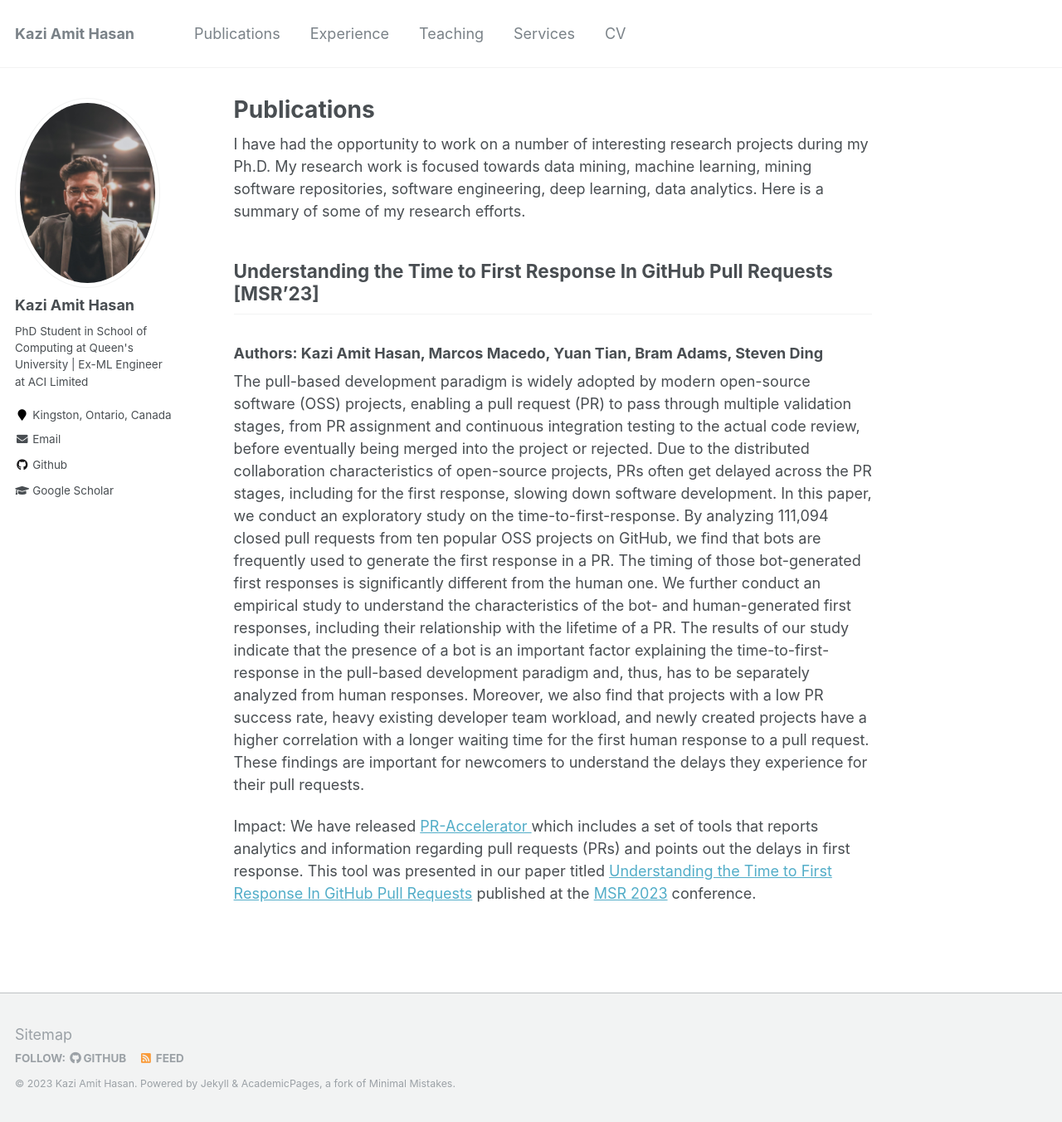
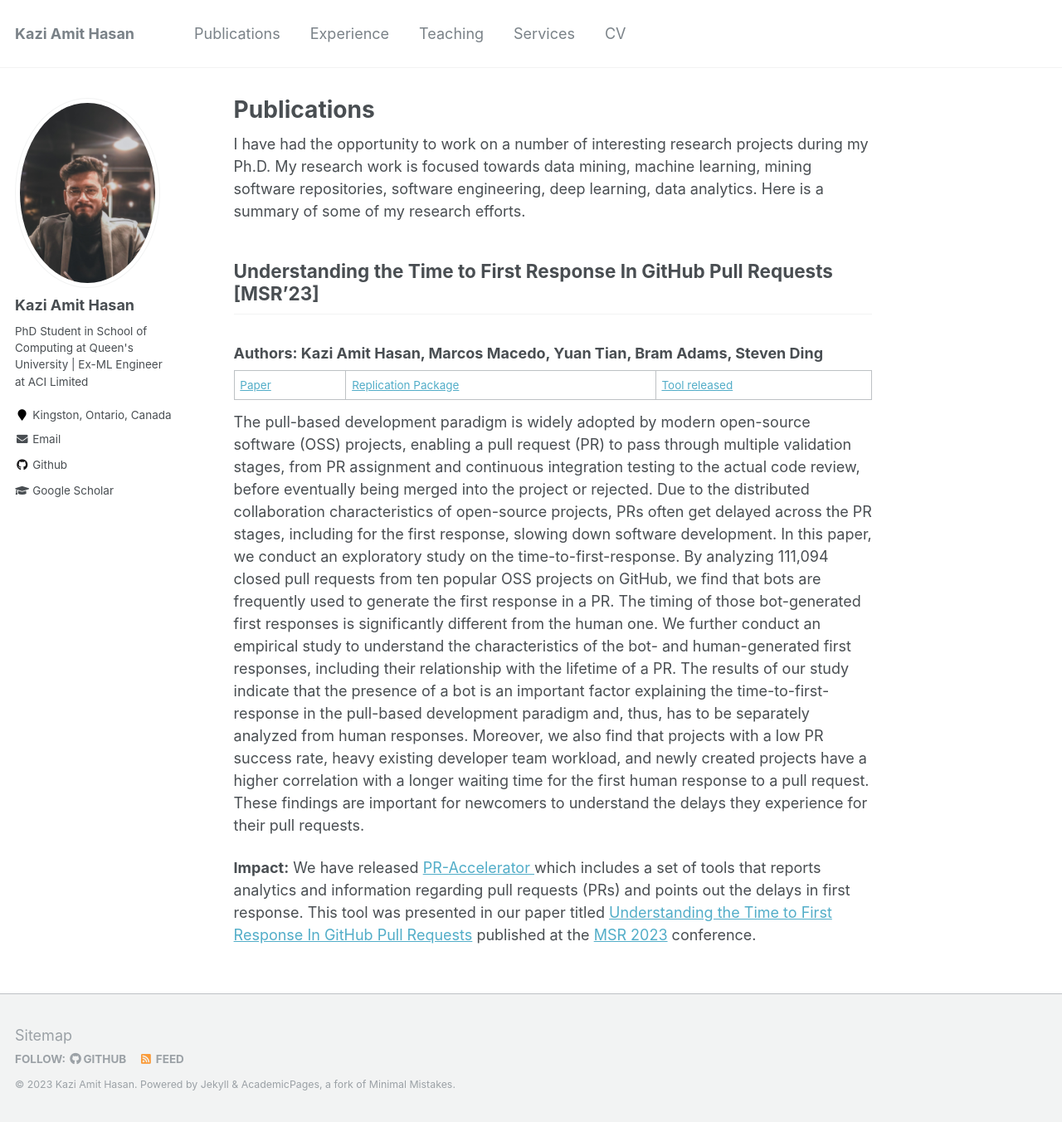
Before and after one commit to KaziAmitHasan/kaziamithasan.github.io, a Jekyll site: the page built from _pages/publications.md, in a window 1280 px wide and 1352 px high. Shown: the whole window at 83% size. Built offline with Jekyll 4.4.1, drawn with Linux system fonts in a browser that asks for light colours; some of the changed lines change nothing that is shown.

Commit message:
info updated

```diff
--- a/_pages/publications.md
+++ b/_pages/publications.md
@@ -8,6 +8,9 @@
 ## Understanding the Time to First Response In GitHub Pull Requests [MSR'23]
 
 ### Authors: Kazi Amit Hasan, Marcos Macedo, Yuan Tian, Bram Adams, Steven Ding
+
+<a href = 'https://arxiv.org/abs/2304.08426'> Paper </a>| <a href = 'https://zenodo.org/record/7552809'> Replication Package </a> | <a href = 'https://github.com/RISElabQueens/PR-Accelerator'> Tool released </a>
+
 
 The pull-based development paradigm is widely adopted by modern open-source software
 (OSS) projects, enabling a pull request (PR) to pass through multiple validation stages, from PR
@@ -26,4 +29,4 @@
 for the first human response to a pull request. These findings are important for newcomers to understand
 the delays they experience for their pull requests.
 
-Impact: We have released <a href = 'https://github.com/RISElabQueens/PR-Accelerator'> PR-Accelerator </a> which includes a set of tools that reports analytics and information regarding pull requests (PRs) and points out the delays in first response. This tool was presented in our paper titled [Understanding the Time to First Response In GitHub Pull Requests](https://arxiv.org/abs/2304.08426) published at the [MSR 2023](https://conf.researchr.org/home/msr-2023) conference.
+**Impact:** We have released <a href = 'https://github.com/RISElabQueens/PR-Accelerator'> PR-Accelerator </a> which includes a set of tools that reports analytics and information regarding pull requests (PRs) and points out the delays in first response. This tool was presented in our paper titled [Understanding the Time to First Response In GitHub Pull Requests](https://arxiv.org/abs/2304.08426) published at the [MSR 2023](https://conf.researchr.org/home/msr-2023) conference.
```
